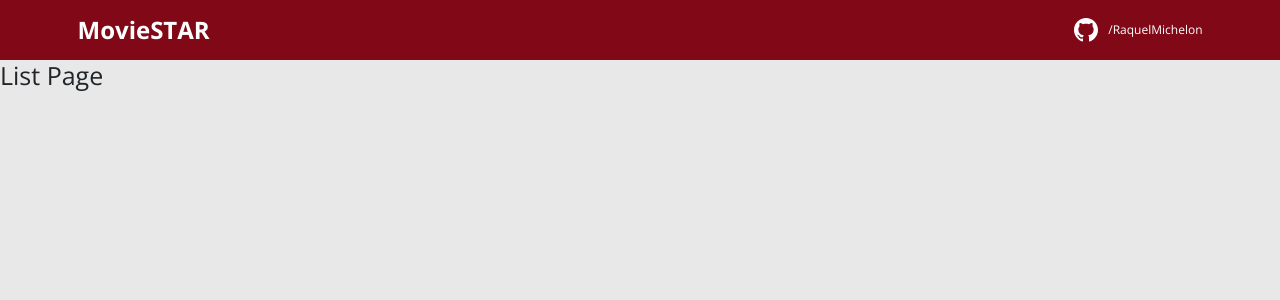
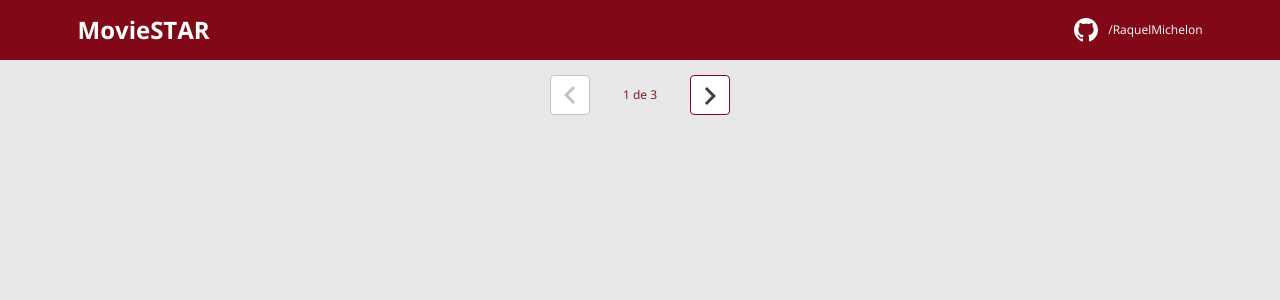
Before and after one commit to RaquelMichelon/movieStar, a React (Create React App) app in the folder frontend/: page / in a window 1280 px wide. Shown: the top 300 px of the page. Built offline with nearby package versions, Linux system fonts and the light colour scheme.

Commit message:
pagination on/off layout

```diff
--- /dev/null
+++ b/frontend/src/components/Pagination/index.tsx
@@ -0,0 +1,20 @@
+import { ReactComponent as Arrow } from "assets/img/arrow.svg";
+import "./styles.css";
+
+function Pagination() {
+  return (
+    <div className="moviestar-pagination-container">
+      <div className="moviestar-pagination-box">
+        <button className="moviestar-pagination-button" disabled={true}>
+          <Arrow />
+        </button>
+        <p>{`${1} de ${3}`}</p>
+        <button className="moviestar-pagination-button" disabled={false}>
+          <Arrow className="moviestar-flip-horizontal" />
+        </button>
+      </div>
+    </div>
+  );
+}
+
+export default Pagination;
--- /dev/null
+++ b/frontend/src/components/Pagination/styles.css
@@ -0,0 +1,53 @@
+.moviestar-pagination-container {
+    padding: 1.5rem 0;
+    display: flex;
+    justify-content: center;
+    align-items: center;
+}
+
+.moviestar-pagination-box {
+    width: 18rem;
+    display: flex;
+    justify-content: space-between;
+    align-items: center;
+}
+
+.moviestar-pagination-box form {
+    width: 100%;
+    display: flex;
+}
+
+.moviestar-pagination-button {
+    width: 4rem;
+    height: 4rem;
+    border-radius: .4rem;
+    background-color: #fff;
+    display: flex;
+    justify-content: center;
+    align-items: center;
+    border: 1px solid var(--primary-color);
+    cursor: pointer;
+}
+
+.moviestar-pagination-button svg {
+    filter: brightness(0) saturate(100%) invert(26%) sepia(0%) saturate(7395%) hue-rotate(234deg) brightness(89%) contrast(92%);
+}
+
+.moviestar-pagination-button:disabled {
+    border: 1px solid #c2c2c2;
+    cursor: unset;
+}
+
+.moviestar-pagination-button:disabled svg {
+    filter: none;
+}
+
+.moviestar-pagination-container p {
+    margin: 0;
+    font-size: 1.2rem;
+    color: var(--primary-color);
+}
+
+.moviestar-flip-horizontal {
+    transform: rotate(180deg);
+}
--- a/frontend/src/pages/Listing/index.tsx
+++ b/frontend/src/pages/Listing/index.tsx
@@ -1,7 +1,7 @@
+import Pagination from "../../components/Pagination";
+
 function Listing() {
-    return (
-        <h1>List Page</h1>
-    );
+  return <Pagination />;
 }
 
 export default Listing;
```
Also changed, not shown: frontend/src/assets/img/arrow.svg (added).
